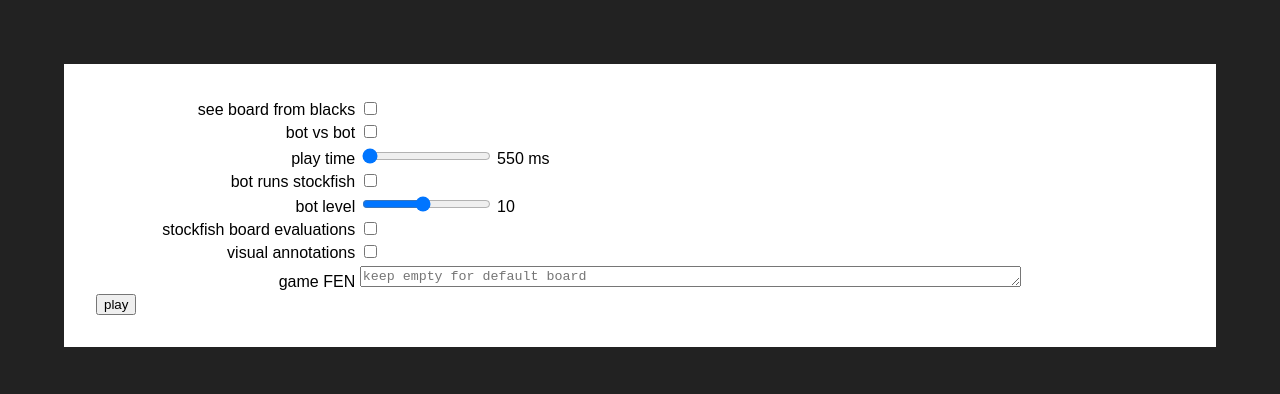
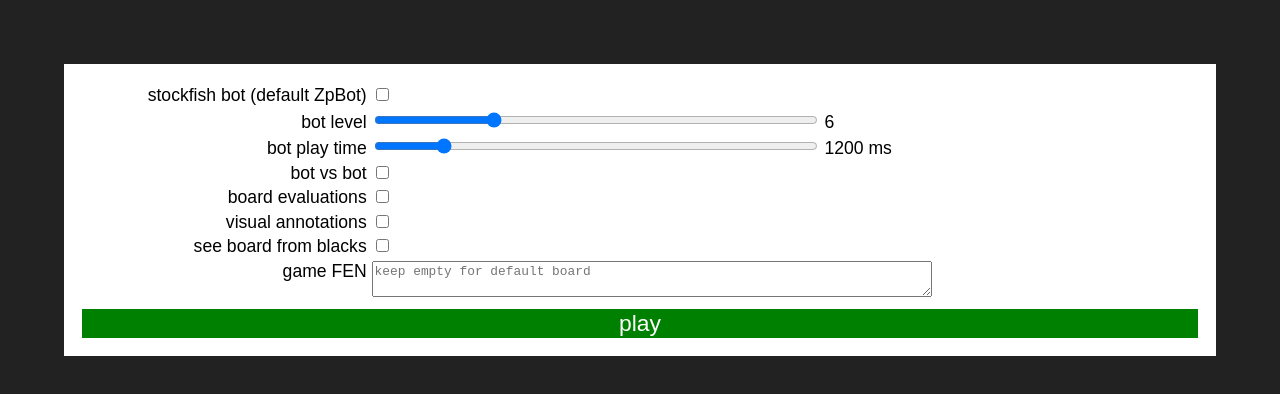
Before and after one commit to JosePedroDias/chess, a website: page index.html in a window 1280 px wide. Drawn offline with Linux system fonts and the light colour scheme.

Commit message:
small tweaks on form page

```diff
--- a/form.css
+++ b/form.css
@@ -1,7 +1,8 @@
 form {
     background: white;
     margin: 5%;
-    padding: 2em;
+    padding: 1em;
+    font-size: 1.1em;
 }
 
 p {
@@ -13,3 +14,22 @@ label {
     display: inline-block;
     min-width: 16em;
 }
+
+textarea {
+    font-size: 0.9em;
+    max-width: 50%;
+    vertical-align: top;
+}
+
+input[type='range'] {
+    width: 40%;
+}
+
+button {
+    width: 100%;
+    background-color: green;
+    color: white;
+    border-width: 0;
+    font-size: 1.3em;
+    margin-top: 0.4em;
+}
--- a/index.html
+++ b/index.html
@@ -11,30 +11,26 @@
     <body>
         <form>
             <p>
-                <label for="from-blacks">see board from blacks</label>
-                <input type="checkbox" id="from-blacks" value="1">
+                <label for="bot-sf">stockfish bot (default ZpBot)</label>
+                <input type="checkbox" id="bot-sf" value="1">
+            </p>
+            <p>
+                <label for="bot-level">bot level</label>
+                <input type="range" id="bot-level" value="6" min="1" max="20" step="1">
+                <span id="bot-level-val">6</span>
+            </p>
+            <p>
+                <label for="play-time-ms">bot play time</label>
+                <input type="range" id="play-time-ms" value="1200" min="550" max="5000" step="50">
+                <span id="play-time-ms-val">1200</span>
+                ms
             </p>
             <p>
                 <label for="only-bots">bot vs bot</label>
                 <input type="checkbox" id="only-bots" value="1">
             </p>
             <p>
-                <label for="play-time-ms">play time</label>
-                <input type="range" id="play-time-ms" value="550" min="550" max="5000" step="50">
-                <span id="play-time-ms-val">550</span>
-                ms
-            </p>
-            <p>
-                <label for="bot-sf">bot runs stockfish</label>
-                <input type="checkbox" id="bot-sf" value="1">
-            </p>
-            <p>
-                <label for="bot-level">bot level</label>
-                <input type="range" id="bot-level" value="10" min="1" max="20" step="1">
-                <span id="bot-level-val">10</span>
-            </p>
-            <p>
-                <label for="eval">stockfish board evaluations</label>
+                <label for="eval">board evaluations</label>
                 <input type="checkbox" id="eval" value="1">
             </p>
             <p>
@@ -42,8 +38,12 @@
                 <input type="checkbox" id="hints" value="1">
             </p>
             <p>
+                <label for="from-blacks">see board from blacks</label>
+                <input type="checkbox" id="from-blacks" value="1">
+            </p>
+            <p>
                 <label for="fen">game FEN</label>
-                <textarea id="fen" cols="80" rows="1" placeholder="keep empty for default board"></textarea>
+                <textarea id="fen" cols="80" placeholder="keep empty for default board" spellcheck="false" autocorrect="off"></textarea>
             </p>
             <button>play</button>
         </form>
@@ -69,8 +69,8 @@
                 botLevelSpanEl.textContent = ev.target.value;
             });
 
-            const DEFAULT_PLAY_TIME_MS = 550;
-            const DEFAULT_BOT_LEVEL    =  10;
+            const DEFAULT_PLAY_TIME_MS = 1200;
+            const DEFAULT_BOT_LEVEL    =    6;
 
             playBtnEl.addEventListener('click', (ev) => {
                 ev.preventDefault();
```
Also changed, not shown: 7 other files.
